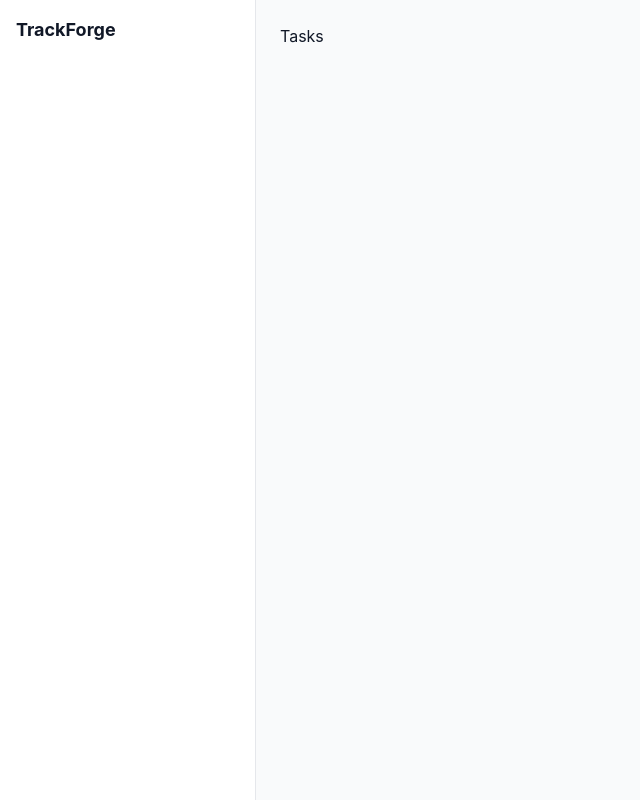
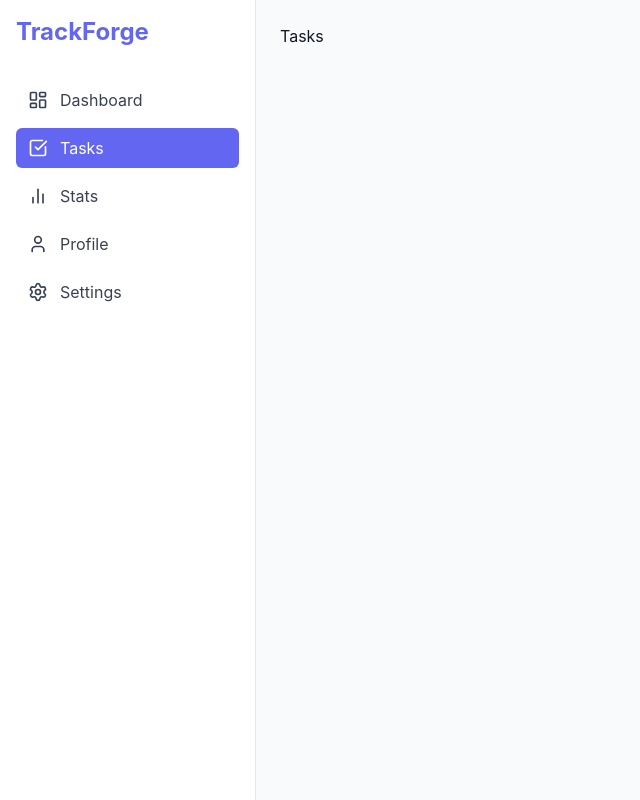
Before and after one commit to quim-romero/trackforge-dashboard, a React (Vite) app: page /tasks in a window 1280 px wide. Shown: the whole page, without its empty margins (0-640 px from the left). Built offline with nearby package versions, Linux system fonts and the light colour scheme.

Commit message:
Sidebar component with navigation

```diff
--- a/package.json
+++ b/package.json
@@ -14,6 +14,7 @@
     "chart.js": "^4.5.0",
     "classnames": "^2.5.1",
     "framer-motion": "^12.23.0",
+    "lucide-react": "^0.525.0",
     "react": "^19.1.0",
     "react-dom": "^19.1.0",
     "react-hook-form": "^7.60.0",
--- a/src/components/Layout.tsx
+++ b/src/components/Layout.tsx
@@ -1,15 +1,13 @@
 import { Outlet } from "react-router-dom";
+import Sidebar from "./Sidebar";
 
 export default function Layout() {
   return (
     <div className="flex min-h-screen bg-gray-50 text-gray-900">
-      {}
-      <aside className="w-64 bg-white border-r hidden md:block">
-        <div className="p-4 font-bold text-lg">TrackForge</div>
-        {}
-      </aside>
+      {/* Sidebar */}
+      <Sidebar />
 
-      {}
+      {/* Main content */}
       <main className="flex-1 p-6">
         <Outlet />
       </main>
--- /dev/null
+++ b/src/components/Sidebar.tsx
@@ -0,0 +1,42 @@
+import { NavLink } from "react-router-dom";
+import {
+  LayoutDashboard,
+  CheckSquare,
+  BarChart2,
+  User,
+  Settings,
+} from "lucide-react";
+
+const links = [
+  { to: "/", label: "Dashboard", icon: LayoutDashboard },
+  { to: "/tasks", label: "Tasks", icon: CheckSquare },
+  { to: "/stats", label: "Stats", icon: BarChart2 },
+  { to: "/profile", label: "Profile", icon: User },
+  { to: "/settings", label: "Settings", icon: Settings },
+];
+
+export default function Sidebar() {
+  return (
+    <aside className="w-64 bg-white border-r hidden md:flex flex-col p-4">
+      <h1 className="text-2xl font-bold mb-8 text-brand">TrackForge</h1>
+      <nav className="flex flex-col gap-2">
+        {links.map(({ to, label, icon: Icon }) => (
+          <NavLink
+            key={to}
+            to={to}
+            className={({ isActive }) =>
+              `flex items-center gap-3 px-3 py-2 rounded-md transition-colors ${
+                isActive
+                  ? "bg-brand text-white"
+                  : "text-gray-700 hover:bg-gray-100"
+              }`
+            }
+          >
+            <Icon className="w-5 h-5" />
+            <span>{label}</span>
+          </NavLink>
+        ))}
+      </nav>
+    </aside>
+  );
+}
```
Also changed, not shown: 2 other files (tests, documents, lock files or other folders).
